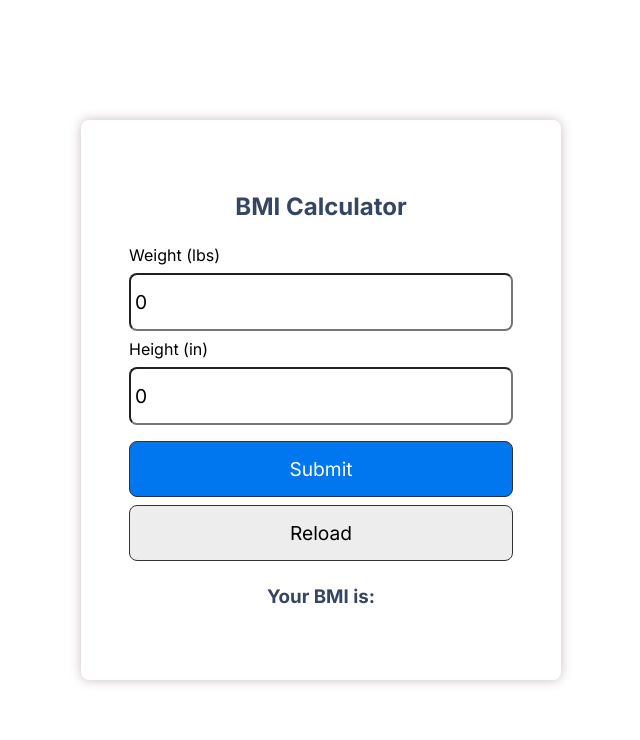
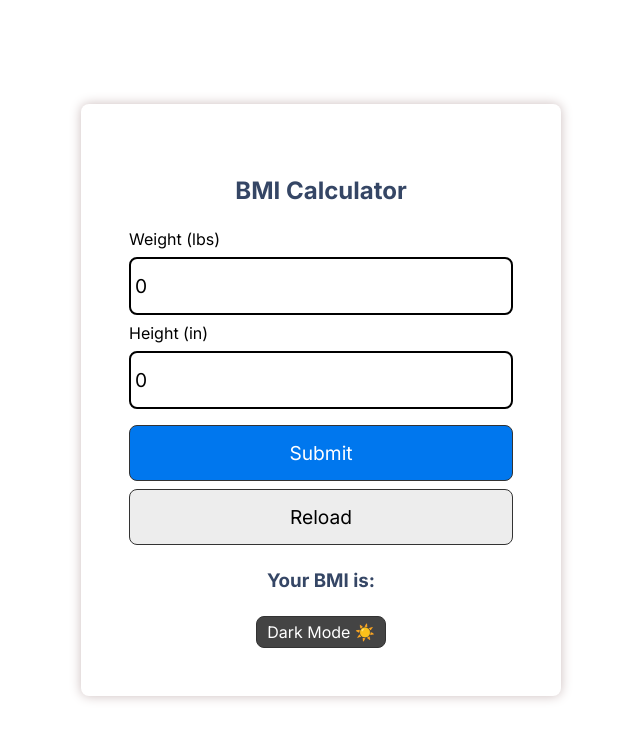
Before and after one commit to iiitl/bmi_calculator, a React (Create React App) app: page / in a window 1280 px wide. Shown: the top 740 px of the page, without its empty margins (319-959 px from the left). Built offline with nearby package versions, Linux system fonts and the light colour scheme.

Commit message:
Added dark theme feature

```diff
--- a/src/App.js
+++ b/src/App.js
@@ -8,6 +8,7 @@ function App() {
   const [height, setHeight] = useState(0)
   const [bmi, setBmi] = useState('')
   const [message, setMessage] = useState('')
+  const [theme, setTheme] = useState("");
 
   let calcBmi = (event) => {
     event.preventDefault()
@@ -39,27 +40,39 @@ function App() {
 
 
   return (
-    <div className="app">
-    <div className='container'>
-      <h2 className='center'>BMI Calculator</h2>
+    <div className={`${theme} app`}>
+    <div className={`${theme} container`}>
+      <h2 className={`${theme} center`}>BMI Calculator</h2>
         <form onSubmit={calcBmi}>
           <div>
             <label>Weight (lbs)</label>
-            <input type="text" placeholder='Enter Weight in lbs' value={weight} onChange={(e) => setWeight(e.target.value)} />
+            <input className={`${theme}`} type="text" placeholder='Enter Weight in lbs' value={weight} onChange={(e) => setWeight(e.target.value)} />
           </div>
           <div>
             <label>Height (in)</label>
-            <input type="text" placeholder='Enter height in inches' value={height} onChange={(event) => setHeight(event.target.value)} />
+            <input className={`${theme}`} type="text" placeholder='Enter height in inches' value={height} onChange={(event) => setHeight(event.target.value)} />
           </div>
           <div>
-            <button className='btn' type='submit'>Submit</button>
-            <button className='btn btn-outline' onClick={reload} type='submit'>Reload</button>
+            <button className={`${theme} btn`} type='submit'>Submit</button>
+            <button className={`${theme} btn btn-outline`} onClick={reload} type='submit'>Reload</button>
           </div>
         </form>
-        <div className='center'>
+        <div className={`${theme} center`}>
           <h3>Your BMI is: {bmi}</h3>
           <p>{message}</p>
         </div>
+        <button onClick={() => {
+        setTheme((prev) => {
+          if (prev === "") {
+            return "dark"
+          }
+          return ""
+        })
+      }}
+        className={`${theme} theme-btn`}
+      >
+        {theme === "dark" ? "Light Mode 🌙" : "Dark Mode ☀️"}
+      </button>
     </div>
   </div>
   );
--- a/src/index.css
+++ b/src/index.css
@@ -1,16 +1,48 @@
 @import url('https://fonts.googleapis.com/css2?family=Inter:wght@100;200;300;400;500;600;700;800;900&family=Poppins:ital,wght@0,100;0,200;0,300;0,400;0,500;0,600;0,700;0,800;0,900;1,100;1,200;1,300;1,400;1,500;1,600;1,700;1,800;1,900&display=swap');
 
+/* light theme */
+:root {
+  --bg-color: white;
+  --text-color: black;
+  --container-bg: white;
+  --btn-bg: #0077EE;
+  --btn-text: white;
+  --btn-outline-bg: #ededed;
+  --btn-outline-text: black;
+  --shadow-color: #ccbdbd;
+  --test: #354665;
+  --border-color: black;
+  --theme-btn-bg: #444;
+  --theme-btn-text: white;
+}
+
+/* dark theme */
+.dark {
+  --bg-color: #222222;
+  --text-color: white;
+  --container-bg: #333;
+  --btn-bg: #0055aa;
+  --btn-text: white;
+  --btn-outline-bg: #444;
+  --btn-outline-text: white;
+  --shadow-color: #777;
+  --test: #607eb7;
+  --border-color: white;
+  --theme-btn-bg: #999999;
+  --theme-btn-text: black;
+}
 
 * {
   box-sizing: border-box;
   margin: 0;
   padding: 0;
   font-family: 'Inter', sans-if;
+  transition: color 0.15s linear, background-color 0.35s ease-in-out, border-color 0.35s ease-in-out;
 }
 
 .app {
   display: flex;
-
+  background-color: var(--bg-color);
   justify-content: center;
   align-items: center;
   width: 100vw;
@@ -18,7 +50,9 @@
 }
 
 .container {
-  box-shadow: 0px 0px 12px #ccbdbd;
+  background-color: var(--container-bg);
+  color: var(--text-color);
+  box-shadow: 0px 0px 12px var(--shadow-color);
   border-radius: 8px;
   padding: 3rem;
   max-width: 600px;
@@ -30,6 +64,9 @@ input {
   padding: 15px 4px;
   margin: 8px 0;
   border-radius: 8px;
+  border: 2px solid var(--border-color);
+  background-color: var(--container-bg);
+  color: var(--text-color);
 }
 
 .btn {
@@ -38,8 +75,8 @@ input {
   font-size: 1.2rem;
   margin: 8px 0;
   padding: 15px 0;
-  background-color: #0077EE;
-  color: #fff;
+  background-color: var(--btn-bg);
+  color: var(--btn-text);
   border: 1px solid #333;
   border-radius: 8px;
   cursor: pointer;
@@ -49,14 +86,14 @@ input {
 
 
 .btn-outline {
-  background-color: #ededed;
-    color: #000000;
+  background-color: var(--btn-outline-bg);
+  color: var(--btn-outline-text);
 }
 
 .center {
   text-align: center;
   margin: 24px 0;
-  color: #354665;
+  color: var(--test);
 }
 .input_val
 {
@@ -73,3 +110,17 @@ p {
 .img-container img {
   height: 200px;
 }
+
+/* theme button */
+.theme-btn {
+  display: block;
+  width: fit-content;
+  font-size: 1rem;
+  margin: auto;
+  padding: 5px 10px;
+  background-color: var(--theme-btn-bg);
+  color: var(--theme-btn-text);
+  border: 1px solid #333;
+  border-radius: 8px;
+  cursor: pointer;
+}
```
